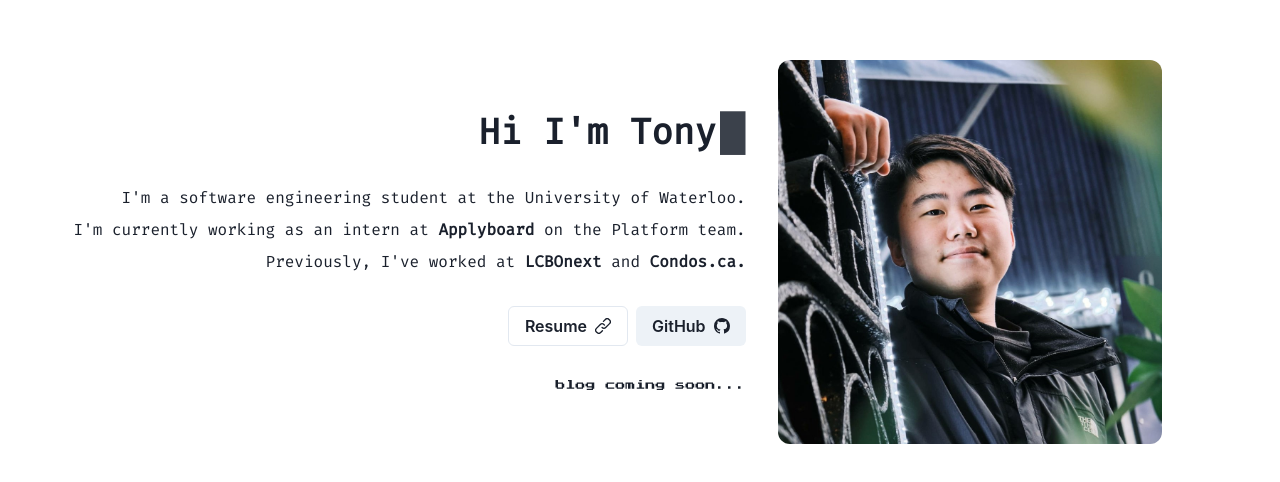
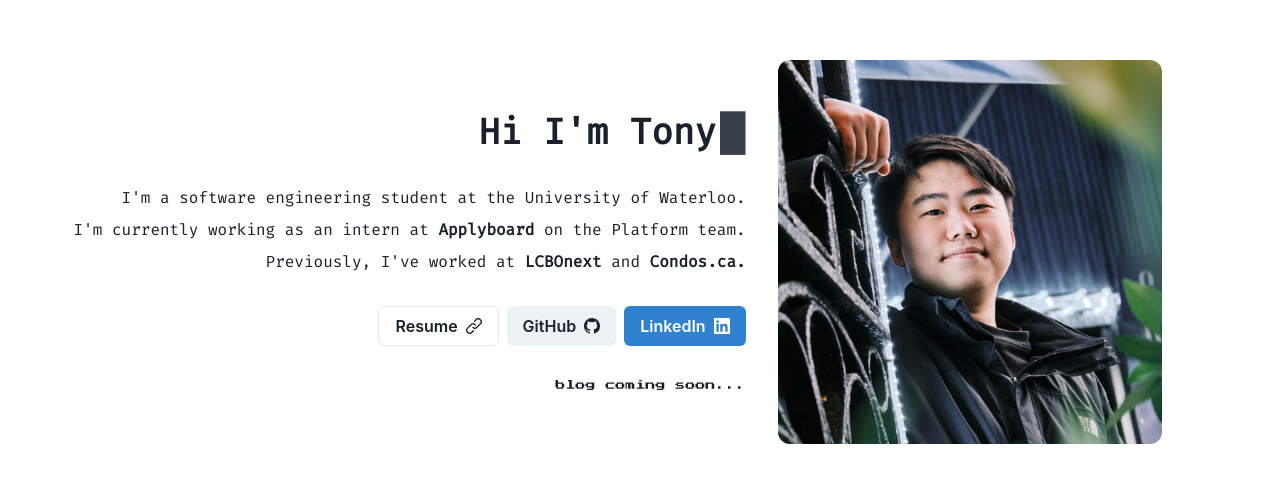
Before and after one commit to tawnyzhao/tonyzhao.net, a React (Create React App) app: page / in a window 1280 px wide. Shown: the part 148-630 px from the top of the page. Built offline with nearby package versions, Linux system fonts and the light colour scheme.

Commit message:
Add linkedin button

```diff
--- a/src/App.js
+++ b/src/App.js
@@ -19,6 +19,7 @@ import {
 } from "@chakra-ui/react";
 import { LinkIcon } from "@chakra-ui/icons";
 import { VscGithubInverted } from "react-icons/vsc";
+import { GrLinkedin } from "react-icons/gr";
 import Profile from "./assets/profile.jpg";
 import React, { useState, useEffect } from "react";
 import theme from "./theme";
@@ -88,6 +89,13 @@ function App() {
                       <Button rightIcon={<VscGithubInverted />}>GitHub</Button>
                     </LinkOverlay>
                   </LinkBox>
+                  <LinkBox>
+                    <LinkOverlay href="https://linkedin.com/in/tonyzhao2001">
+                      <Button colorScheme="blue" rightIcon={<GrLinkedin />}>
+                        LinkedIn
+                      </Button>
+                    </LinkOverlay>
+                  </LinkBox>
                 </ButtonGroup>
               </Box>
               <Text textStyle="pixel" fontSize={10}>
```
